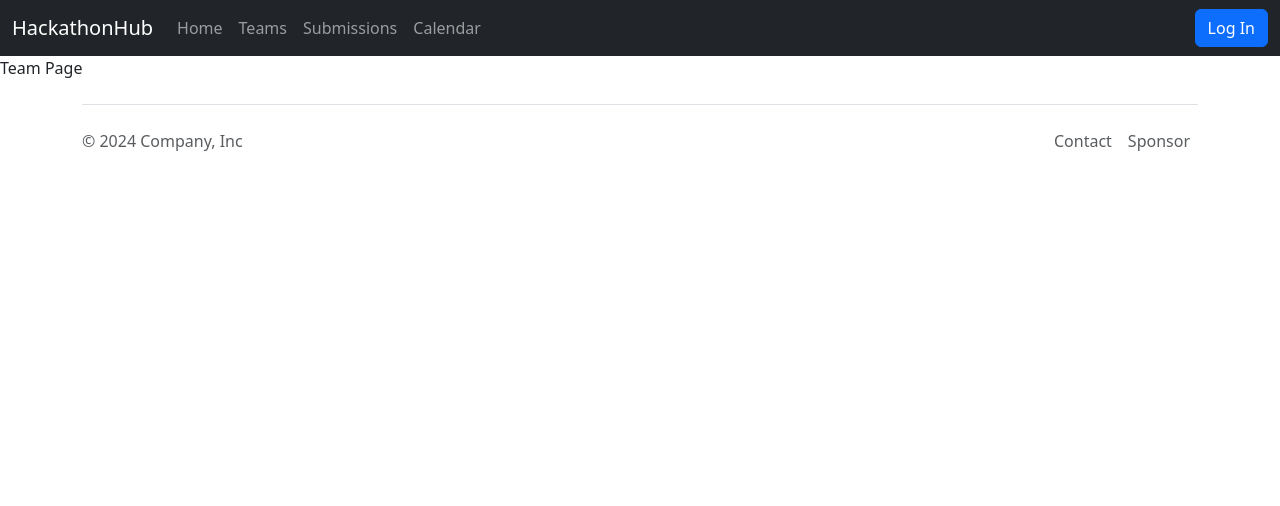
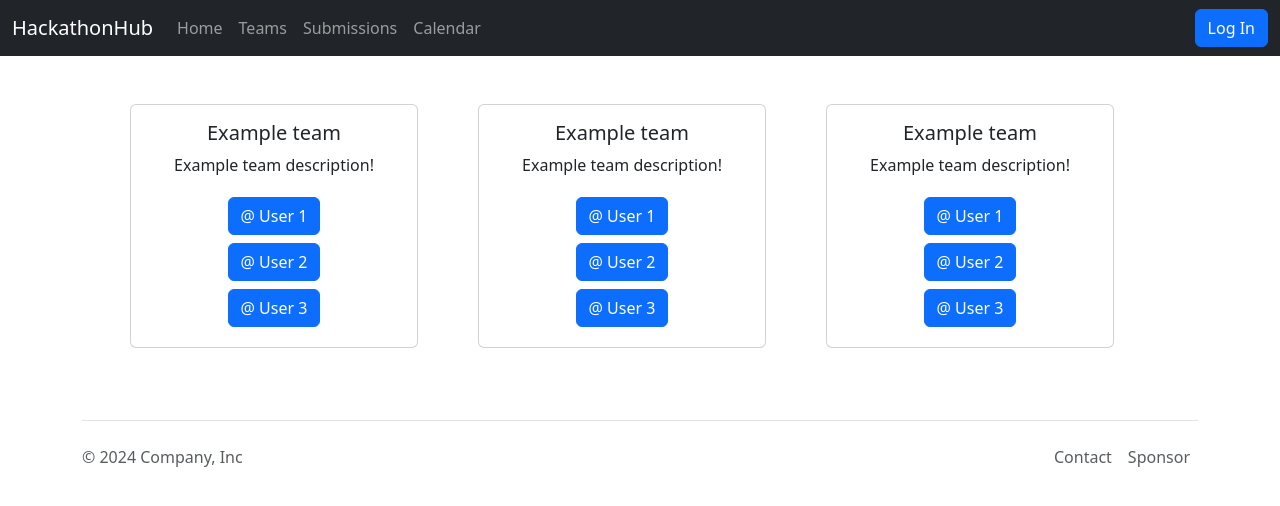
Before and after one commit to A9-dev/hackathonhub, a Next.js app: page /teams in a window 1280 px wide. Shown: the top 506 px of the page. Built offline with nearby package versions, Linux system fonts and the light colour scheme; no server answers.

Commit message:
feat(teams) added team cards

```diff
--- a/src/app/teams/page.tsx
+++ b/src/app/teams/page.tsx
@@ -1,3 +1,57 @@
 export default function Home() {
-  return <main>Team Page</main>;
+  return (
+    <main>
+      <div className="container p-5">
+        <div className="container text-center">
+          <div className="row">
+            <div className="col">
+              <div className="card" style={{ width: "18rem" }}>
+                <div className="card-body">
+                  <h5 className="card-title">Example team</h5>
+                  <p className="card-text">Example team description!</p>
+
+                  <button className="btn btn-primary my-1">@ User 1</button>
+                  <br />
+                  <button className="btn btn-primary my-1">@ User 2</button>
+                  <br />
+                  <button className="btn btn-primary my-1">@ User 3</button>
+                  <br />
+                </div>
+              </div>
+            </div>
+            <div className="col">
+              <div className="card" style={{ width: "18rem" }}>
+                <div className="card-body">
+                  <h5 className="card-title">Example team</h5>
+                  <p className="card-text">Example team description!</p>
+
+                  <button className="btn btn-primary my-1">@ User 1</button>
+                  <br />
+                  <button className="btn btn-primary my-1">@ User 2</button>
+                  <br />
+                  <button className="btn btn-primary my-1">@ User 3</button>
+                  <br />
+                </div>
+              </div>
+            </div>
+            <div className="col">
+              <div className="card" style={{ width: "18rem" }}>
+                <div className="card-body">
+                  <h5 className="card-title">Example team</h5>
+                  <p className="card-text">Example team description!</p>
+
+                  <button className="btn btn-primary my-1">@ User 1</button>
+                  <br />
+                  <button className="btn btn-primary my-1">@ User 2</button>
+                  <br />
+                  <button className="btn btn-primary my-1">@ User 3</button>
+                  <br />
+                </div>
+              </div>
+            </div>
+          </div>
+        </div>
+      </div>
+    </main>
+  );
 }
```
